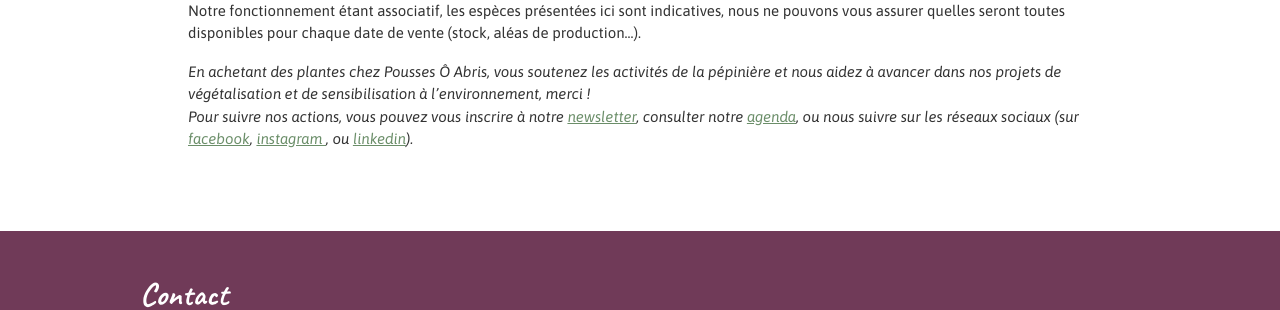
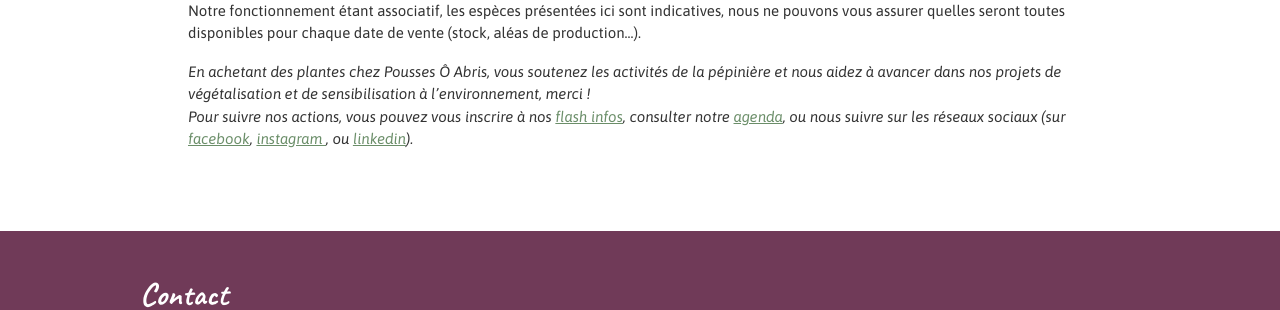
Before and after one commit to poussesoabris/poussesoabris.github.io, a Jekyll site: the page built from pages/plantes/2024/printemps.html, in a window 1280 px wide and 900 px high, scrolled down 2770 px. Shown: the part 385-695 px from the top of the window. Built offline with Jekyll 4.4.1, drawn with Linux system fonts in a browser that asks for light colours; some web fonts are replaced.

Commit message:
add flash infos subscription link

```diff
--- a/index.html
+++ b/index.html
@@ -179,7 +179,7 @@
         <br>
         Vous pouvez vous tenir au courant de nos activités régulières en vous abonnant à nos infos flash ou en consultant notre agenda en ligne&nbsp;:</p>
     <div class="d-sm-flex justify-content-evenly text-center news pt-2">
-        <a href="https://framaforms.org/newsletter-1699284619" target="_blank" class="btn btn-primary mb-3">Recevoir les infos flash</a>
+        <a href="https://framaforms.org/inscription-aux-flash-infos-de-pousses-o-abris-1725445015" target="_blank" class="btn btn-primary mb-3">Recevoir les infos flash</a>
         <a href="/agenda" class="btn btn-primary mb-3">Consulter l'agenda</a>
     </div>
 </section>
--- a/pages/plantes/2024/printemps.html
+++ b/pages/plantes/2024/printemps.html
@@ -153,7 +153,7 @@
     <p class="">Notre fonctionnement étant associatif, les espèces présentées ici sont indicatives, nous ne pouvons vous assurer quelles seront toutes disponibles pour chaque date de vente (stock, aléas de production...).</p>
 
     <p class="fst-italic pb-3">En achetant des plantes chez Pousses Ô Abris, vous soutenez les activités de la pépinière et nous aidez à avancer dans nos projets de végétalisation et de sensibilisation à l’environnement, merci&nbsp;!
-    <br>Pour suivre nos actions, vous pouvez vous inscrire à notre <a href="https://framaforms.org/newsletter-1699284619" target="_blank" class="text-green">newsletter</a>, consulter notre <a href="/agenda" class="text-green">agenda</a>, ou nous suivre sur les réseaux sociaux (sur <a href="https://www.facebook.com/poussesoabris31" target="_blank" aria-label="lien vers la page facebook" class="text-green">facebook</a>, <a href="https://www.instagram.com/pousses.o.abris/" target="_blank" aria-label="lien vers la page instagram" class="text-green">instagram </a>, ou <a href="https://www.linkedin.com/company/pousses-%C3%B4-abris/" target="_blank" aria-label="lien vers la vers page linkedin" class="text-green">linkedin</a>).
+    <br>Pour suivre nos actions, vous pouvez vous inscrire à nos <a href="https://framaforms.org/inscription-aux-flash-infos-de-pousses-o-abris-1725445015" target="_blank" class="text-green">flash infos</a>, consulter notre <a href="/agenda" class="text-green">agenda</a>, ou nous suivre sur les réseaux sociaux (sur <a href="https://www.facebook.com/poussesoabris31" target="_blank" aria-label="lien vers la page facebook" class="text-green">facebook</a>, <a href="https://www.instagram.com/pousses.o.abris/" target="_blank" aria-label="lien vers la page instagram" class="text-green">instagram </a>, ou <a href="https://www.linkedin.com/company/pousses-%C3%B4-abris/" target="_blank" aria-label="lien vers la vers page linkedin" class="text-green">linkedin</a>).
 
 </section>
 
```
